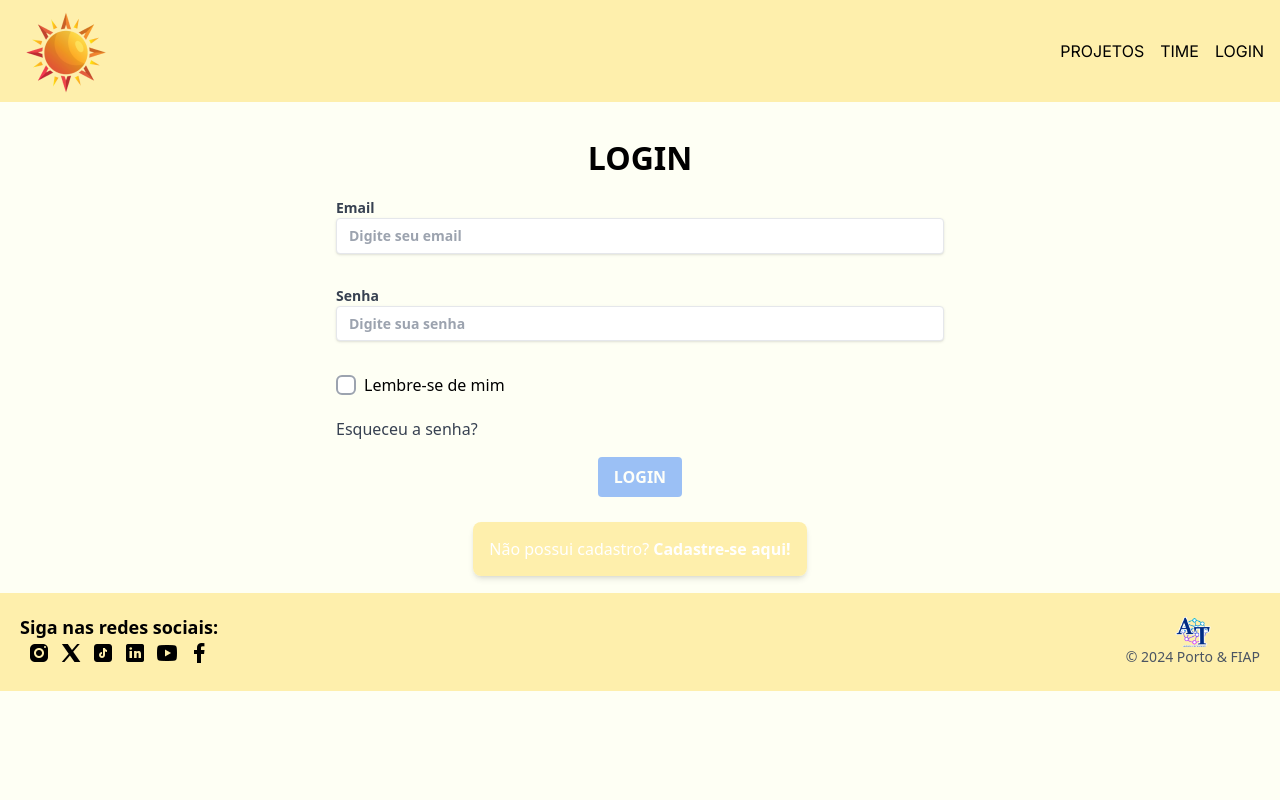
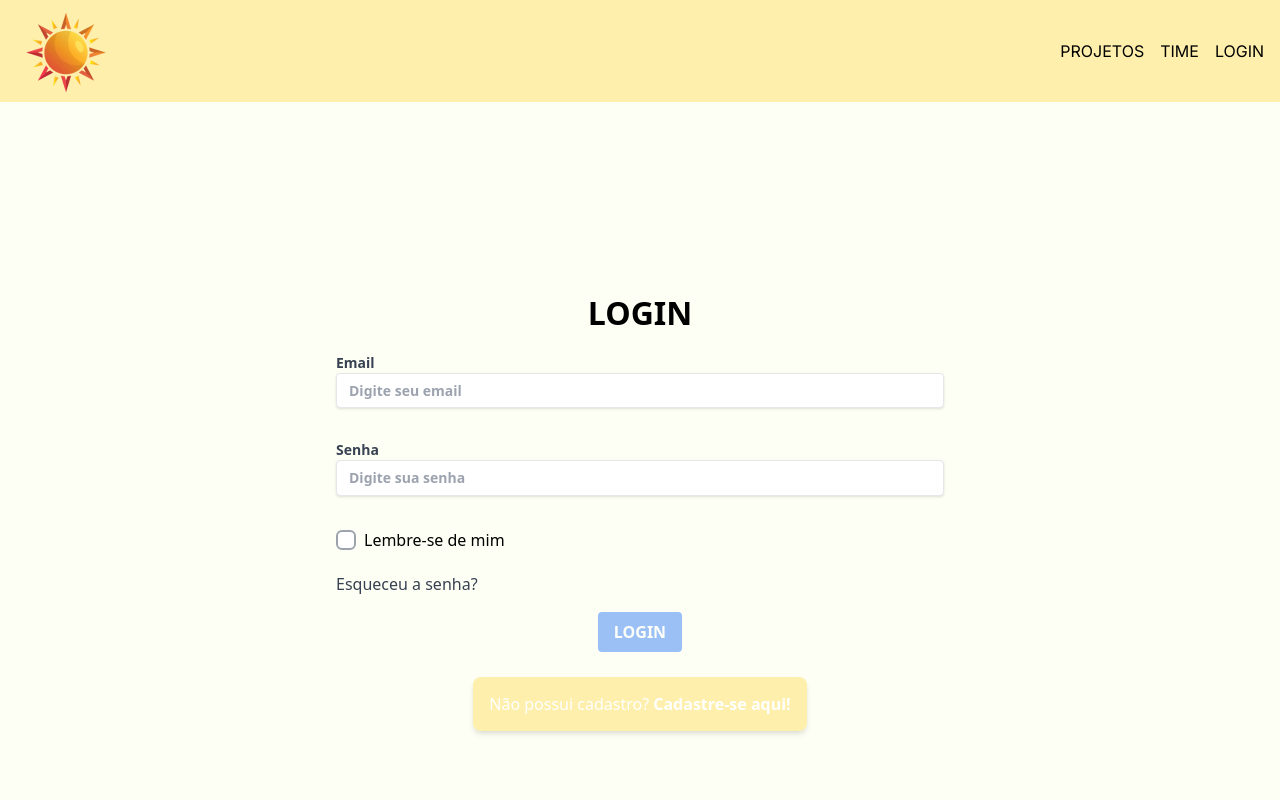
Before and after one commit to rtof06/energia-solidaria, a Next.js app: page /login in a window 1280 px wide. Shown: the top 800 px of the page. Built offline with nearby package versions, Linux system fonts and the light colour scheme.

Commit message:
página 404

```diff
--- a/src/app/login/page.tsx
+++ b/src/app/login/page.tsx
@@ -48,7 +48,7 @@ export default function Login() {
   };
 
   return (
-    <div className="flex flex-col items-center bg-opacity-50 p-8 rounded-lg">
+    <div className="h-screen flex flex-col justify-center items-center bg-opacity-50 p-8 rounded-lg">
       <h1 className="title">LOGIN</h1>
       <form className="flex flex-col gap-4 max-sm:w-full xl:w-1/2" onSubmit={handleSubmit}>
         <div>
--- /dev/null
+++ b/src/app/not-found.tsx
@@ -0,0 +1,12 @@
+import Link from "next/link";
+
+
+export default function notFound() {
+  return (
+    <div className="flex flex-col justify-center text-center p-5 h-screen">
+      <h1 className="title">PÁGINA NÃO ENCONTRADA.</h1>
+      <h1 className="title">ERRO 404</h1>
+      <Link href="/">Voltar para onde estava</Link>
+    </div>
+  )
+}
```
